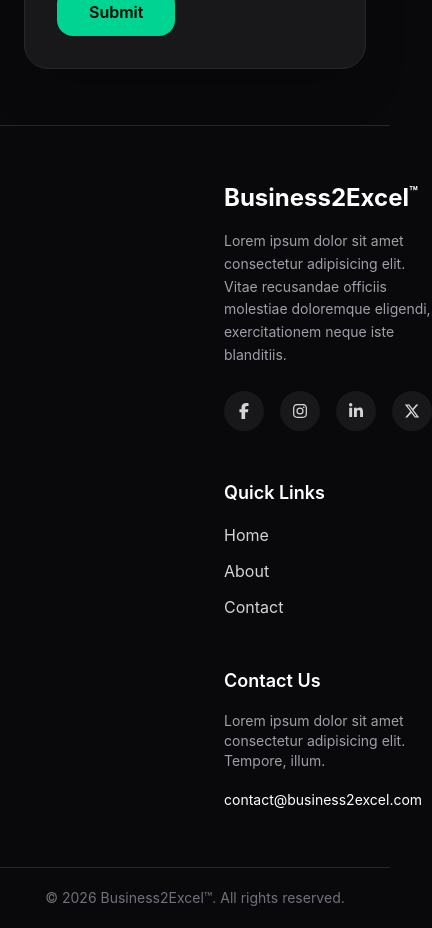
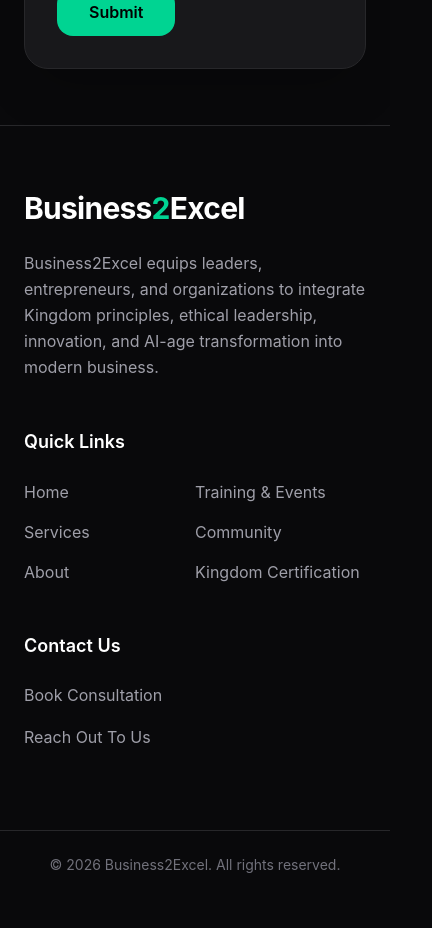
Before and after one commit to RogerWaltin/Business2Excel, a React (Vite) app in the folder Client/: page /Contact in a window 390 px wide. Shown: the part 1120-2048 px from the top of the page, 432 px wide, since content can reach past the window. After the commit the page ends 2019 px from the top, so only its background shows below. Built offline with nearby package versions, Linux system fonts and the light colour scheme.

Commit message:
fixed responsiveness

```diff
--- a/Client/src/Components/Footer.jsx
+++ b/Client/src/Components/Footer.jsx
@@ -1,83 +1,112 @@
-import { Link } from "react-router-dom"
-import { FontAwesomeIcon } from "@fortawesome/react-fontawesome"
-import { faFacebookF, faInstagram, faLinkedinIn, faXTwitter } from "@fortawesome/free-brands-svg-icons"
+import { HashLink } from "react-router-hash-link"
 
 export default function Footer() {
+
     const navLinks = [
         { label: "Home", to: "/" },
+        { label: "Training & Events", to: "/community#training-events" },
+        { label: "Services", to: "/services" },
+        { label: "Community", to: "/community" },
         { label: "About", to: "/about" },
-        { label: "Contact", to: "/contact" },
-    ]
-
-    const socialLinks = [
-        { icon: faFacebookF, href: "https://facebook.com", label: "Facebook" },
-        { icon: faInstagram, href: "https://instagram.com", label: "Instagram" },
-        { icon: faLinkedinIn, href: "https://linkedin.com", label: "LinkedIn" },
-        { icon: faXTwitter, href: "https://x.com", label: "X" },
+        { label: "Kingdom Certification", to: "/services#kingdom-certification" },
     ]
 
     return (
-        <footer className="bg-zinc-950 text-zinc-300 border-t border-zinc-800">
-            <div className="max-w-7xl mx-50 px-6 py-14 grid gap-12 md:grid-cols-[2fr_1fr_1.5fr]">
-                <div className="space-y-4">
-                    <h2 className="text-2xl font-bold text-white">
-                        Business2Excel<span className="align-super text-sm">™</span>
-                    </h2>
+        <footer className="bg-zinc-950 border-t border-zinc-800">
 
-                    <p className="text-sm leading-relaxed text-zinc-400">
-                        Lorem ipsum dolor sit amet consectetur adipisicing elit. Vitae recusandae officiis molestiae
-                        doloremque eligendi, exercitationem neque iste blanditiis.
+            <div className="max-w-7xl mx-auto px-6 py-16">
+
+                <div className="grid lg:grid-cols-[1.5fr_1fr_1fr] gap-12">
+
+                    {/* Brand */}
+
+                    <div>
+
+                        <HashLink
+                            to="/"
+                            className="text-3xl font-bold tracking-tight group text-white hover:text-emerald-400 transition-colors duration-300"
+                        >
+                            Business
+                            <span className="text-emerald-400 group-hover:text-white transition-colors duration-300">
+                                2
+                            </span>
+                            Excel
+                        </HashLink>
+
+                        <p className="text-zinc-400 leading-relaxed mt-6 max-w-md">
+                            Business2Excel equips leaders, entrepreneurs, and organizations
+                            to integrate Kingdom principles, ethical leadership,
+                            innovation, and AI-age transformation into modern business.
                         </p>
 
-                    <div className="flex items-center gap-4 pt-2">
-                        {socialLinks.map(link => (
-                            <a
-                                key={link.label}
-                                href={link.href}
-                                target="_blank"
-                                rel="noopener noreferrer"
-                                aria-label={link.label}
-                                className="w-10 h-10 flex items-center justify-center rounded-full bg-zinc-900 hover:bg-zinc-800 transition-colors duration-200"
-                            >
-                                <FontAwesomeIcon icon={link.icon} />
-                            </a>
-                        ))}
-                    </div>
                     </div>
 
+                    {/* Quick Links */}
+
                     <div>
-                    <h3 className="text-lg font-semibold text-white mb-4">Quick Links</h3>
 
-                    <ul className="space-y-3">
-                        {navLinks.map(link => (
-                            <li key={link.label}>
-                                <Link to={link.to} className="hover:text-white transition-colors duration-200">
+                        <h3 className="text-white font-semibold text-lg mb-6">
+                            Quick Links
+                        </h3>
+
+                        <div className="grid grid-cols-2 gap-y-4">
+
+                            {navLinks.map((link) => (
+
+                                <HashLink
+                                    key={link.label}
+                                    to={link.to}
+                                    className="text-zinc-400 hover:text-emerald-400 transition-colors duration-300"
+                                >
                                     {link.label}
-                                </Link>
-                            </li>
+                                </HashLink>
+
                             ))}
-                    </ul>
+
                         </div>
 
-                <div className="space-y-4">
-                    <h3 className="text-lg font-semibold text-white">Contact Us</h3>
+                    </div>
 
-                    <p className="text-sm text-zinc-400">
-                        Lorem ipsum dolor sit amet consectetur adipisicing elit. Tempore, illum.
+                    {/* Contact */}
+
+                    <div>
+
+                        <h3 className="text-white font-semibold text-lg mb-5.5">
+                            Contact Us
+                        </h3>
+
+                        <HashLink to={"/contact"}>
+                            <p className="text-zinc-400 leading-relaxed mb-4">
+                                Book Consultation
+                            </p>
+                        </HashLink>
+
+                        <HashLink to={"/contact"}>
+                            <p className="text-zinc-400 leading-relaxed mb-4">
+                                Reach Out To Us
+                            </p>
+                        </HashLink>
+
+                    </div>
+
+                </div>
+
+            </div>
+
+            {/* Bottom Bar */}
+
+            <div className="border-t border-zinc-800">
+
+                <div className="max-w-7xl mx-auto px-6 py-6 text-center">
+
+                    <p className="text-sm text-zinc-500">
+                        © 2026 Business2Excel. All rights reserved.
                     </p>
 
-                    <a
-                        href="mailto:contact@business2excel.com"
-                        className="inline-block text-sm text-white hover:text-zinc-300 transition-colors duration-200"
-                    >
-                        contact@business2excel.com
-                    </a>
-                </div>
                 </div>
 
-            <div className="border-t border-zinc-800 py-5 px-6 text-center text-sm text-zinc-500">
-                © {new Date().getFullYear()} Business2Excel™. All rights reserved.
             </div>
+
         </footer>
     )
 }
--- a/Client/src/Pages/Home/Components/KingdomCertification.jsx
+++ b/Client/src/Pages/Home/Components/KingdomCertification.jsx
@@ -24,11 +24,11 @@ export default function KingdomCertification() {
 
         <div className="max-w-4xl mx-auto text-center">
 
-          <h2 className="text-4xl md:text-5xl font-bold mt-6">
+          <h2 className="text-3xl md:text-5xl font-bold">
             The Kingdom Certification Framework
           </h2>
 
-          <p className="text-zinc-400 text-lg leading-relaxed mt-8">
+          <p className="text-zinc-400 text-base md:text-lg leading-relaxed mt-8">
             More than a credential, Kingdom Certification provides a pathway
             toward ethical excellence, leadership accountability,
             organizational trust, and Kingdom-centered impact.
@@ -36,7 +36,9 @@ export default function KingdomCertification() {
 
         </div>
 
-        <div className="grid lg:grid-cols-2 gap-8 mt-16 px-50">
+        {/* Benefits & Journey */}
+
+        <div className="grid lg:grid-cols-2 gap-8 mt-16 max-w-5xl mx-auto">
 
           {/* What You Gain */}
           <div className="bg-zinc-900 border border-zinc-800 rounded-3xl p-8">
@@ -104,11 +106,11 @@ export default function KingdomCertification() {
 
         </div>
 
-        {/* Premium CTA */}
+        {/* CTA */}
 
-        <div className="mt-12 bg-zinc-900 border border-zinc-800 rounded-3xl p-8 mx-50 text-center">
+        <div className="mt-12 bg-zinc-900 border border-zinc-800 rounded-3xl p-8 max-w-5xl mx-auto text-center">
 
-          <h3 className="text-2xl font-bold">
+          <h3 className="text-xl md:text-2xl font-bold">
             Ready To Pursue Kingdom Certification?
           </h3>
 
```
Lines whose indentation alone changed are shown as unchanged.
